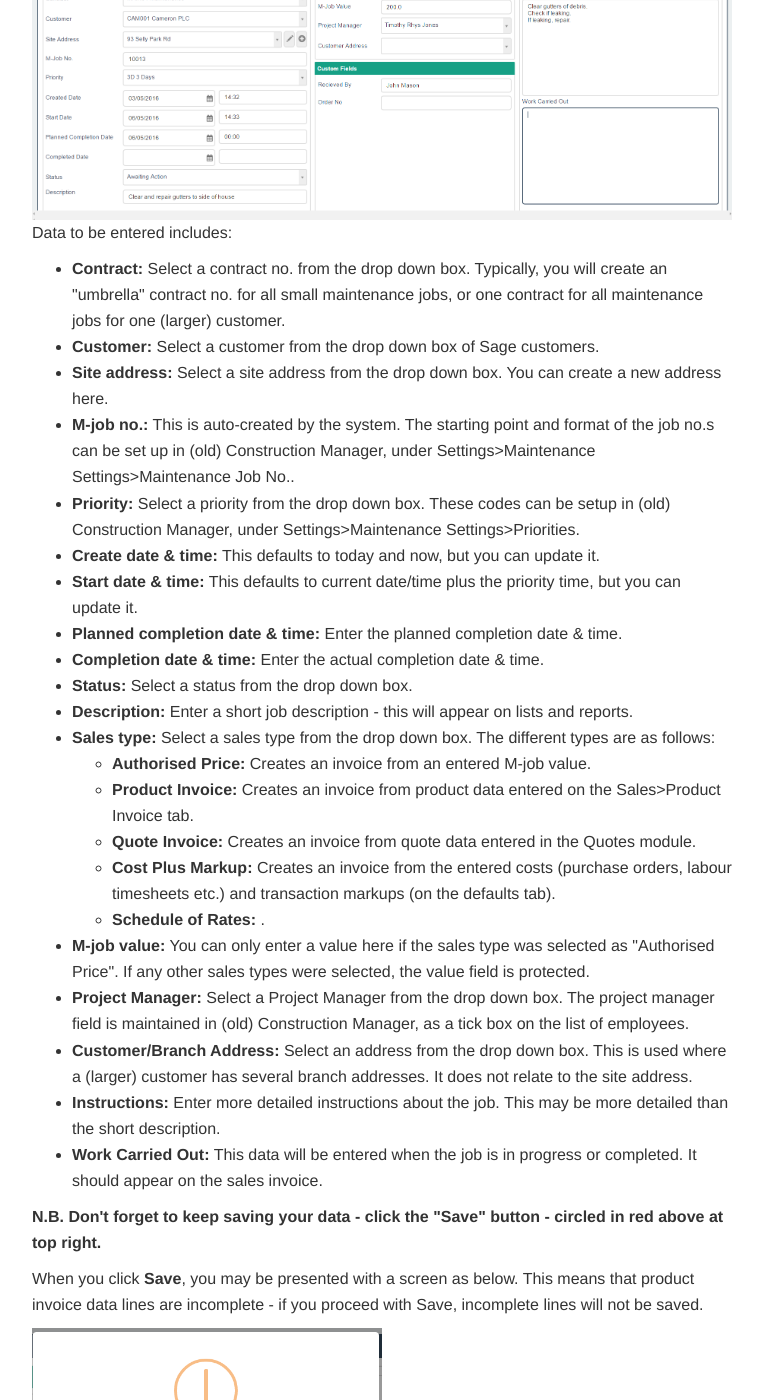
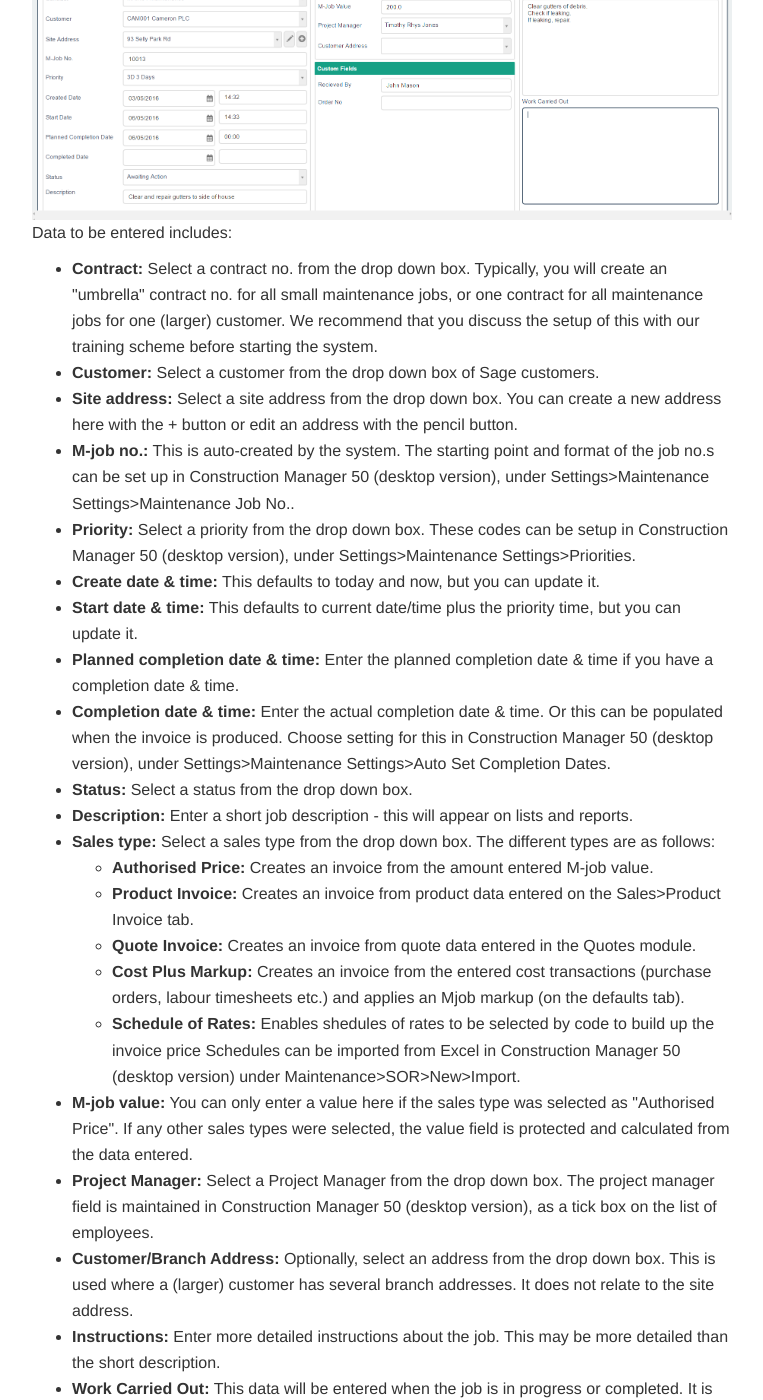
Before and after one commit to JNCSolutions/ConstructionManagerDocs, a Jekyll site: the page built from maintenance.html, in a window 1280 px wide and 1400 px high, scrolled down 2254 px. Shown: the whole window, without its empty margins (258-1021 px from the left). Built offline with Jekyll 4.4.1, drawn with Linux system fonts in a browser that asks for light colours; some of the changed text lies outside the part shown.

Commit message:
Update maintenance.html

```diff
--- a/maintenance.html
+++ b/maintenance.html
@@ -73,53 +73,62 @@ title: Maintenance
       <p>This displays a list of all maintenance jobs on your system.
           The list can be manipulated in the usual way - see <a href="Manipulating Lists.html">Manipulating Lists.</a>.</p>
       <br> <br>
-      <h4 id="new-mjob">New Maintenance Job</h4>
+      <h4 id="new-mjob">New/Edit Maintenance Job</h4>
       <p>To create a new job, click on the <b>New</b> button.
           This will open the following screen, under the details>job information tab:.
           This data is used by the office, rather than the on-site engineer.</p>
       <p><b>N.B.</b> Jobs are also often created from the <b>Quotes</b> module -
-            see <a href="quotes.html">Quotes.</a> Either way, the screen below is displayed.</p>
+            see <a href="quotes.html">Quotes.</a> In that cae, highlight a line and click on the <b>Edit</b> button.
+            Either way, the screen below is displayed.</p>
       <br>
       <img src="img/Maintenance_Create_01.PNG" style="width: 100%;">
       <p>Data to be entered includes:</p>
       <ul>
           <li><b>Contract:</b> Select a contract no. from the drop down box.
           Typically, you will create an "umbrella" contract no. for all small maintenance jobs,
-          or one contract for all maintenance jobs for one (larger) customer.</li>
+          or one contract for all maintenance jobs for one (larger) customer.
+          We recommend that you discuss the setup of this with our training scheme before starting the system.</li>
           <li><b>Customer:</b> Select a customer from the drop down box of Sage customers.</li>
           <li><b>Site address:</b> Select a site address from the drop down box.
-                You can create a new address here.</li>
+                You can create a new address here with the + button or edit an address with the pencil button.</li>
           <li><b>M-job no.:</b> This is auto-created by the system.
-                  The starting point and format of the job no.s can be set up in (old) Construction Manager,
+                  The starting point and format of the job no.s can be set up in Construction Manager 50 (desktop version),
                   under Settings>Maintenance Settings>Maintenance Job No..</li>
           <li><b>Priority:</b> Select a priority from the drop down box.
-                  These codes can be setup in (old) Construction Manager,
+                  These codes can be setup in Construction Manager 50 (desktop version),
                   under Settings>Maintenance Settings>Priorities.</li>
           <li><b>Create date & time:</b> This defaults to today and now, but you can update it.</li>
           <li><b>Start date & time:</b> This defaults to current date/time plus the priority time, but you can update it.</li>
-          <li><b>Planned completion date & time:</b> Enter the planned completion date & time.</li>
-          <li><b>Completion date & time:</b> Enter the actual completion date & time.</li>
+          <li><b>Planned completion date & time:</b> Enter the planned completion date & time if you have a completion date & time.</li>
+          <li><b>Completion date & time:</b> Enter the actual completion date & time.
+                  Or this can be populated when the invoice is produced.
+                  Choose setting for this in Construction Manager 50 (desktop version),
+                  under Settings>Maintenance Settings>Auto Set Completion Dates.</li>
           <li><b>Status:</b> Select a status from the drop down box.</li>
           <li><b>Description:</b> Enter a short job description - this will appear on lists and reports.</li>
           <li><b>Sales type:</b> Select a sales type from the drop down box. The different types are as follows:</li>
               <ul>
-                <li><b>Authorised Price:</b> Creates an invoice from an entered M-job value.</li>
+                <li><b>Authorised Price:</b> Creates an invoice from the amount entered M-job value.</li>
                 <li><b>Product Invoice:</b> Creates an invoice from product data entered on the Sales>Product Invoice tab.</li>
                 <li><b>Quote Invoice:</b> Creates an invoice from quote data entered in the Quotes module.</li>
-                <li><b>Cost Plus Markup:</b> Creates an invoice from the entered costs
-                      (purchase orders, labour timesheets etc.) and transaction markups (on the defaults tab).</li>
-                <li><b>Schedule of Rates:</b> .</li>
+                <li><b>Cost Plus Markup:</b> Creates an invoice from the entered cost transactions
+                      (purchase orders, labour timesheets etc.) and applies an Mjob markup (on the defaults tab).</li>
+                <li><b>Schedule of Rates:</b> Enables shedules of rates to be selected by code to build up the invoice price
+                        Schedules can be imported from Excel in Construction Manager 50 (desktop version)
+                        under Maintenance>SOR>New>Import.</li>
               </ul>
           <li><b>M-job value:</b> You can only enter a value here if the sales type was selected as "Authorised Price".
-                  If any other sales types were selected, the value field is protected.</li>
+                  If any other sales types were selected, the value field is protected
+                    and calculated from the data entered.</li>
           <li><b>Project Manager:</b> Select a Project Manager from the drop down box.
-                  The project manager field is maintained in (old) Construction Manager, as a tick box on the list of employees.</li>
-          <li><b>Customer/Branch Address:</b> Select an address from the drop down box.
+                  The project manager field is maintained in Construction Manager 50 (desktop version),
+                  as a tick box on the list of employees.</li>
+          <li><b>Customer/Branch Address:</b> Optionally, select an address from the drop down box.
                   This is used where a (larger) customer has several branch addresses. It does not relate to the site address.</li>
           <li><b>Instructions:</b> Enter more detailed instructions about the job.
                   This may be more detailed than the short description.</li>
           <li><b>Work Carried Out:</b> This data will be entered when the job is in progress or completed.
-                  It should appear on the sales invoice.</li>
+                  It is often used to show on the sales invoice.</li>
       </ul>
       <p><b>N.B. Don't forget to keep saving your data - click the "Save" button - circled in red above at top right.</b></p>
       <p>When you click <b>Save</b>, you may be presented with a screen as below.
```
Also changed, not shown: other parts of maintenance.html (+2 -2 lines).
